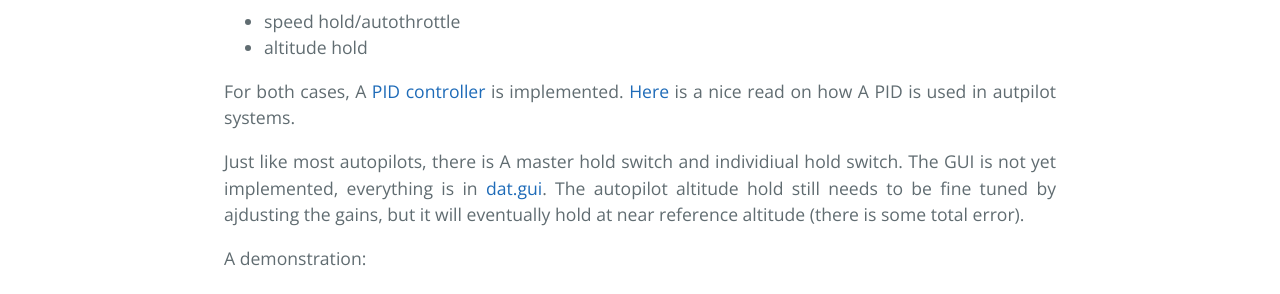
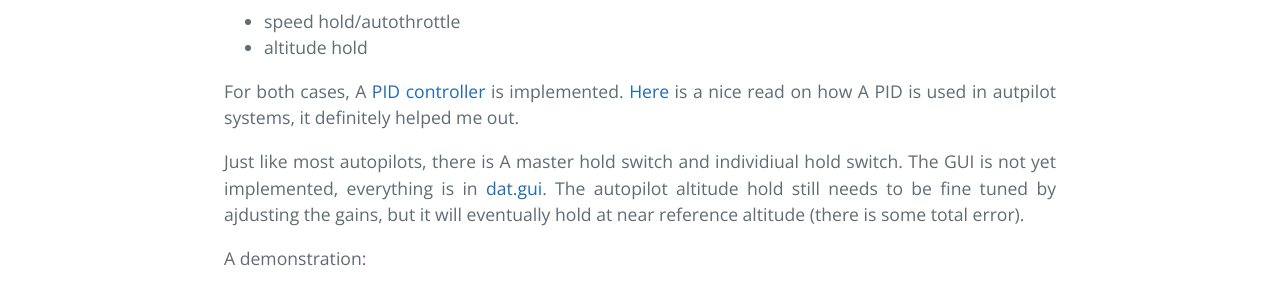
Before and after one commit to samid737/scrambledev, a Jekyll site: the page built from _posts/2017-11-06-autopilot-controller-pitch-limiter.md, in a window 1280 px wide. Shown: the part 787-1081 px from the top of the page. Built offline with Jekyll 4.4.1, drawn with Linux system fonts in a browser that asks for light colours.

```diff
--- a/_posts/2017-11-06-autopilot-controller-pitch-limiter.md
+++ b/_posts/2017-11-06-autopilot-controller-pitch-limiter.md
@@ -14,7 +14,7 @@ The Autopilot currently supports two modes:
 - speed hold/autothrottle
 - altitude hold
 
-For both cases, A [PID controller](https://www.npmjs.com/package/node-pid-controller) is implemented. [Here](http://www.flightgear.org/Docs/XMLAutopilot/node2.html) is a nice read on how A PID is used in autpilot systems.
+For both cases, A [PID controller](https://www.npmjs.com/package/node-pid-controller) is implemented. [Here](http://www.flightgear.org/Docs/XMLAutopilot/node2.html) is a nice read on how A PID is used in autpilot systems, it definitely helped me out.
 
 Just like most autopilots, there is A master hold switch and individiual hold switch. The GUI is not yet implemented, everything is in [dat.gui](http://workshop.chromeexperiments.com/examples/gui/#1--Basic-Usage). The autopilot altitude hold still needs to be fine tuned by ajdusting the gains, but it will eventually hold at near reference altitude (there is some total error).
 
```
Also changed, not shown: _posts/2017-10-06-features-part-1-landing-gear-runway.md (+15 -1 lines), _posts/2017-10-15-progress-part-1-flight-mechanics-autopilot.md (+17 -0 lines), assets/images/manouvres/00.png (added), assets/images/manouvres/01.png (added).
